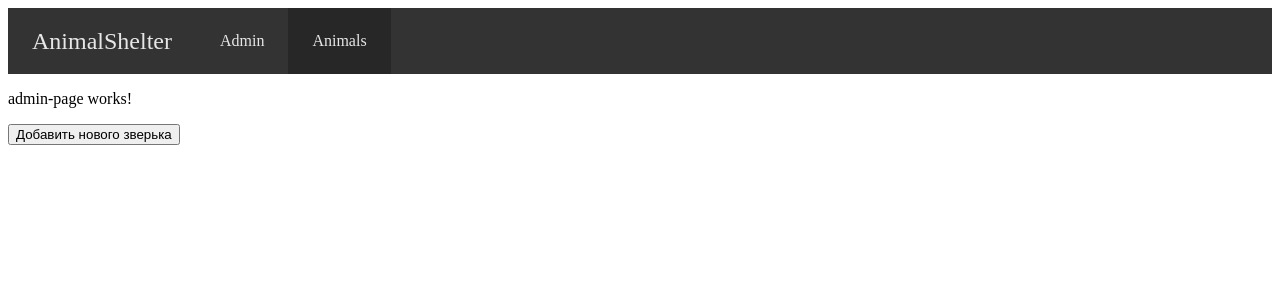
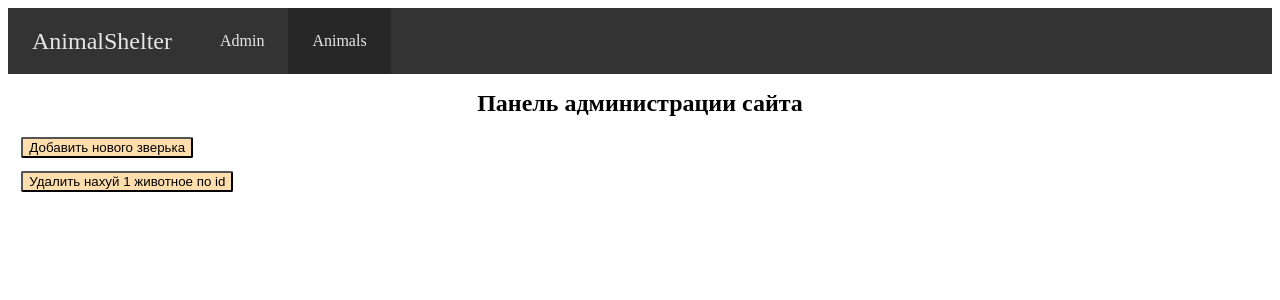
Before and after one commit to PahaKoha/AnimalShelterFront, an Angular app: page /admin in a window 1280 px wide. Shown: the top 300 px of the page. Built offline with nearby package versions, Linux system fonts and the light colour scheme.

Commit message:
накинул стиля

```diff
--- a/src/app/components/admin-page/admin-page.component.css
+++ b/src/app/components/admin-page/admin-page.component.css
@@ -0,0 +1,20 @@
+.styled-red-button {
+  border-radius: 2px;
+  color: black;
+  transition: .2s linear;
+  background: navajowhite;
+  margin: 1em;
+}
+
+.styled-red-button:hover {
+  box-shadow: 0 0 0 2px white, 0 0 0 4px navajowhite;
+}
+
+
+* {
+  height: 100%;
+  margin-top: 1rem;
+  display: flex;
+  justify-content: center;
+  align-items: center;
+}
--- a/src/app/components/admin-page/admin-page.component.html
+++ b/src/app/components/admin-page/admin-page.component.html
@@ -1,5 +1,7 @@
-<p>admin-page works!</p>
-<button (click)="changeCreateNewPetWindowState()">Добавить нового зверька</button>
+<h2>Панель администрации сайта</h2>
+
+<button class="styled-red-button" (click)="changeCreateNewPetWindowState()">Добавить нового зверька</button>
+<button class="styled-red-button" (click)="changeDeleteWindowState()">Удалить нахуй 1 животное по id</button>
 
 <app-create-new-pet-window *ngIf="isCreateNewPetWindowOpen()"></app-create-new-pet-window>
 <app-delete-pet-window *ngIf="isCreateDeletePetWindowOpen()"></app-delete-pet-window>
```
